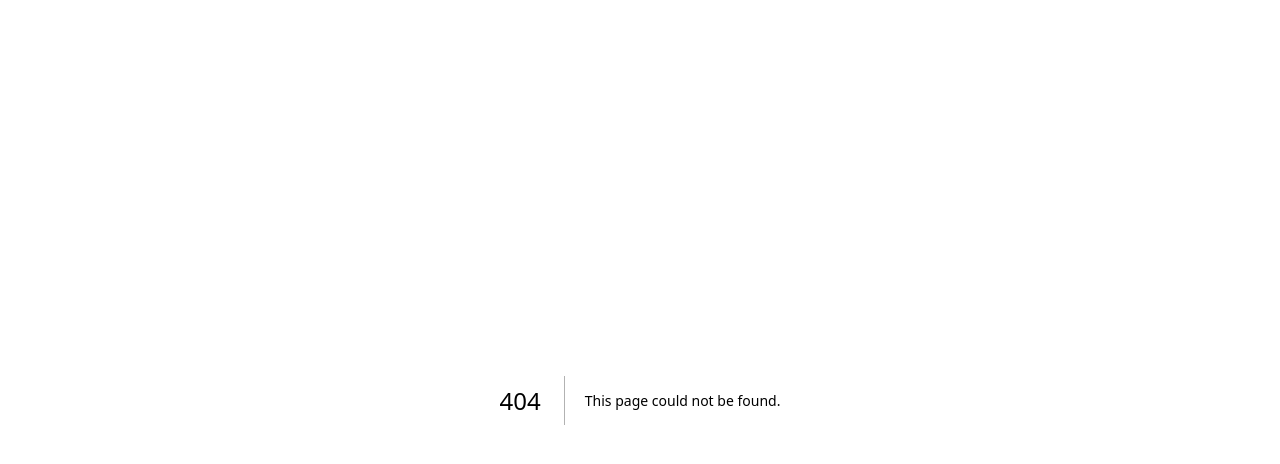
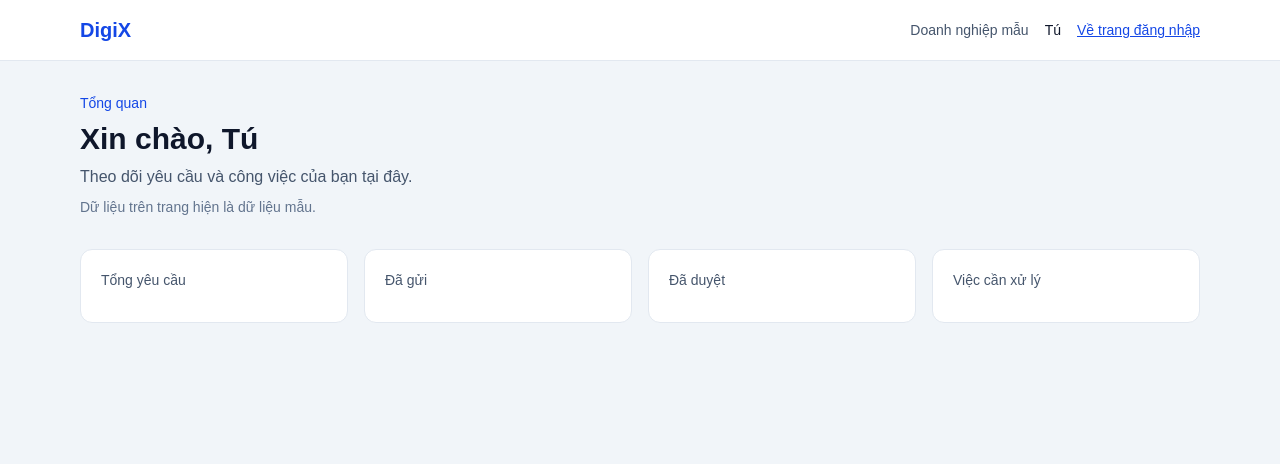
Before and after one commit to open-digix/open-digix, a Next.js app in the folder apps/web/: page /dashboard in a window 1280 px wide. Before the commit this address had no page. Shown: the top 464 px of the page. Built offline with nearby package versions, Linux system fonts and the light colour scheme.

Commit message:
feat(web): add dashboard page mockup

```diff
--- /dev/null
+++ b/apps/web/app/dashboard/page.tsx
@@ -0,0 +1,93 @@
+import Link from "next/link";
+
+// Dữ liệu mẫu để thiết kế giao diện, chưa lấy từ API.
+const summary = {
+  total: 12,
+  submitted: 4,
+  approved: 2,
+  openTasks: 4,
+};
+
+const recentRequests = [
+  {
+    id: "1",
+    title: "Mua máy tính cho nhân viên",
+    status: "Đang chờ duyệt",
+    date: "07/11/2026",
+  },
+  {
+    id: "2",
+    title: "Mua bàn làm việc",
+    status: "Bản nháp",
+    date: "06/11/2026",
+  },
+  {
+    id: "3",
+    title: "Mua văn phòng phẩm",
+    status: "Đã duyệt",
+    date: "05/11/2026",
+  },
+];
+
+export default function DashboardPage() {
+  return (
+    <main className="min-h-screen bg-slate-100 text-slate-900">
+      {/* Thanh trên cùng */}
+      <header className="border-b border-slate-200 bg-white">
+        <div className="mx-auto flex max-w-6xl flex-wrap items-center justify-between gap-4 px-4 py-4">
+          <Link href="/dashboard" className="text-xl font-bold text-blue-700">
+            DigiX
+          </Link>
+
+          <div className="flex items-center gap-4 text-sm">
+            <span className="text-slate-600">Doanh nghiệp mẫu</span>
+            <span className="font-medium">Tú</span>
+            <Link href="/login" className="text-blue-700 underline">
+              Về trang đăng nhập
+            </Link>
+          </div>
+        </div>
+      </header>
+
+      <div className="mx-auto max-w-6xl px-4 py-8">
+        {/* Tiêu đề */}
+        <div>
+          <p className="text-sm font-medium text-blue-700">Tổng quan</p>
+          <h1 className="mt-2 text-3xl font-bold">Xin chào, Tú</h1>
+          <p className="mt-2 text-slate-600">
+            Theo dõi yêu cầu và công việc của bạn tại đây.
+          </p>
+          <p className="mt-2 text-sm text-slate-500">
+            Dữ liệu trên trang hiện là dữ liệu mẫu.
+          </p>
+        </div>
+
+        {/* Các ô số liệu */}
+        <section aria-label="Tổng quan yêu cầu" className="mt-8">
+          <div className="grid gap-4 sm:grid-cols-2 lg:grid-cols-4">
+            <div className="rounded-xl border border-slate-200 bg-white p-5">
+              <p className="text-sm text-slate-600">Tổng yêu cầu</p>
+              <p className="mt-3 text-3xl font-bold"></p>
+            </div>
+
+            <div className="rounded-xl border border-slate-200 bg-white p-5">
+              <p className="text-sm text-slate-600">Đã gửi</p>
+              <p className="mt-3 text-3xl font-bold"></p>
+            </div>
+
+            <div className="rounded-xl border border-slate-200 bg-white p-5">
+              <p className="text-sm text-slate-600">Đã duyệt</p>
+              <p className="mt-3 text-3xl font-bold"></p>
+            </div>
+
+            <div className="rounded-xl border border-slate-200 bg-white p-5">
+              <p className="text-sm text-slate-600">Việc cần xử lý</p>
+              <p className="mt-3 text-3xl font-bold"></p>
+            </div>
+          </div>
+        </section>
+
+      </div>
+    </main>
+  );
+}
```
